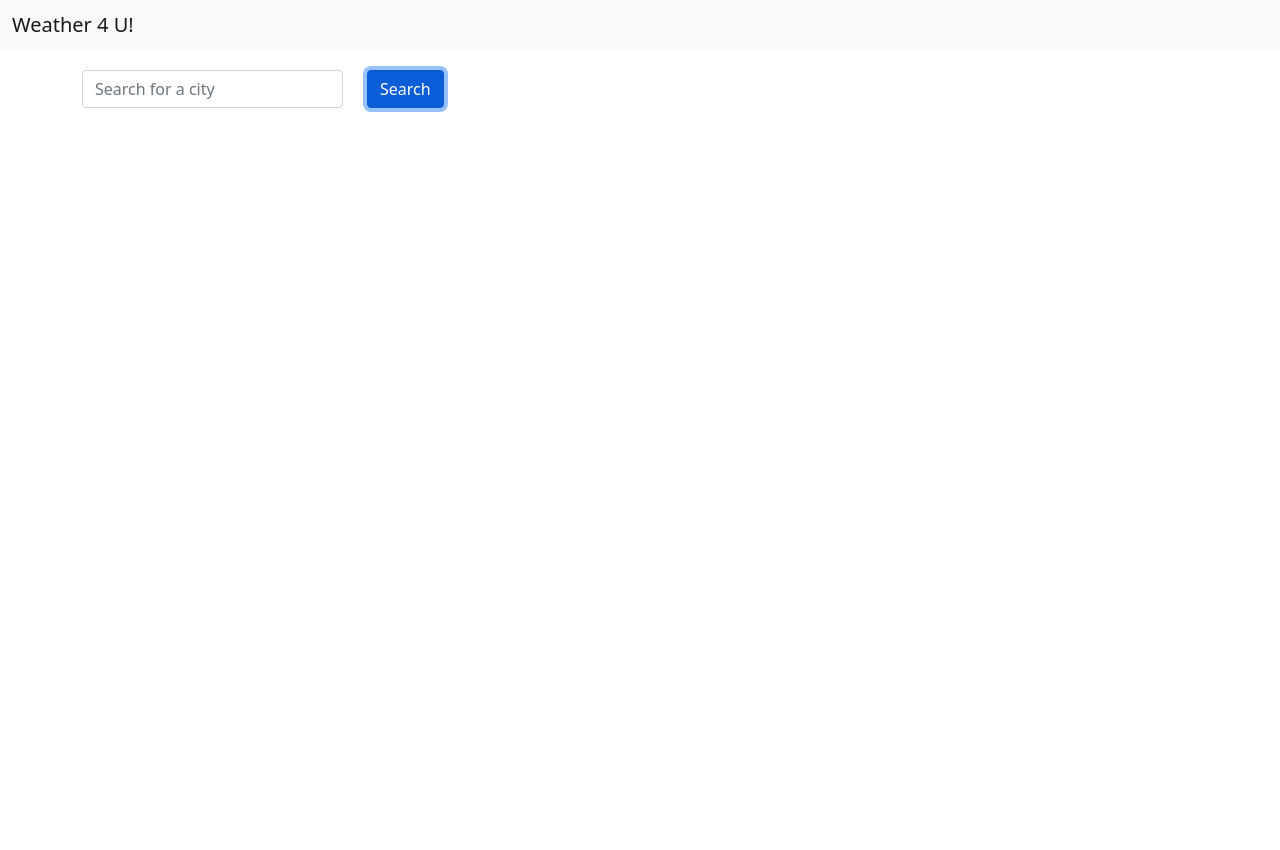
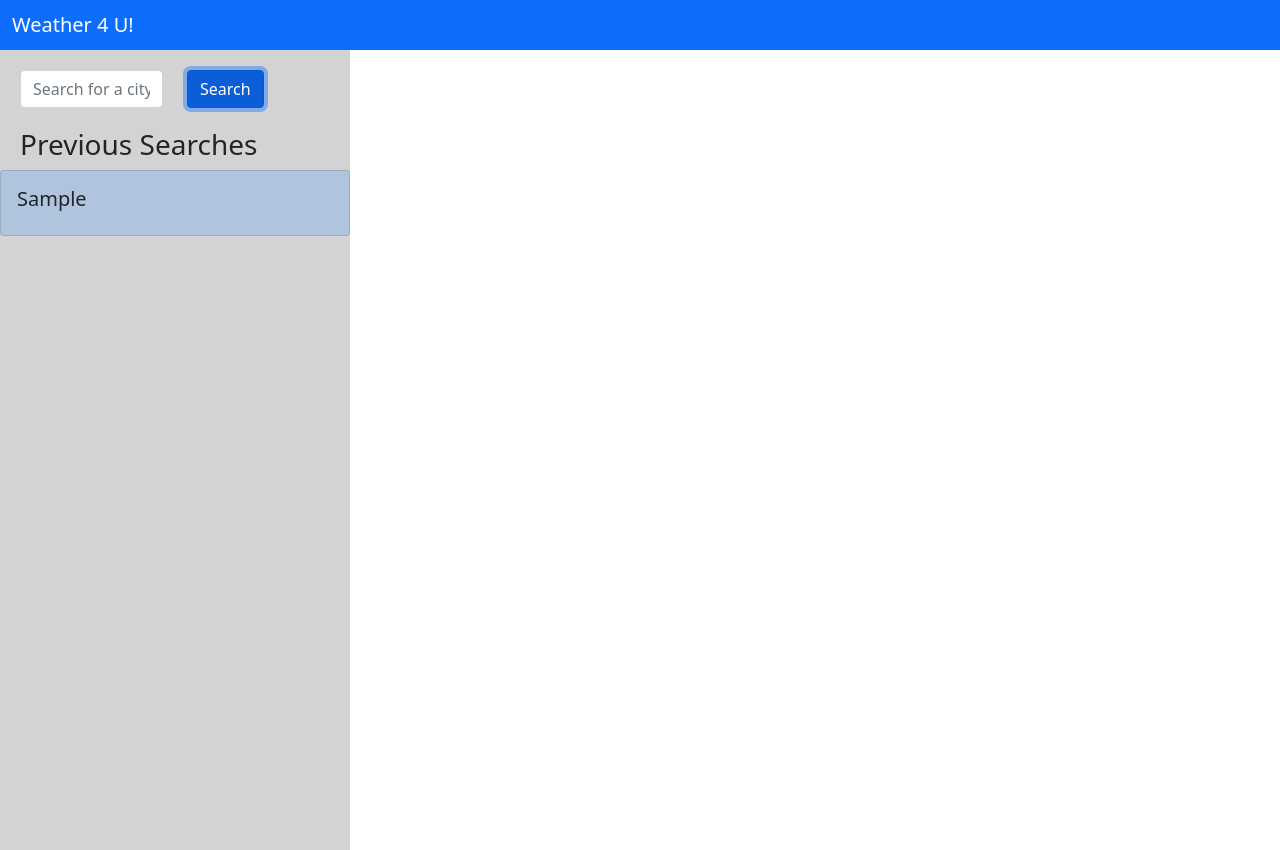
Before and after one commit to acbewley/weather-4-u, a plain HTML site: page index.html in a window 1280 px wide. Both pictures are taken after typing "Sample" into the empty fields and a click on the button "Search". Before the commit the page ends 800 px from the top, so only its background shows below. Drawn offline with nearby package versions, Linux system fonts and the light colour scheme; no server answers.

Commit message:
added sidebar and previous search functionality

```diff
--- a/assets/script.js
+++ b/assets/script.js
@@ -1,13 +1,40 @@
 $(document).ready(function () {
-    $("#search").on("click", function () {
-        var city = $("#city-name").val();
-        $("#city-name").val("");
-        var queryURL = "https://api.openweathermap.org/data/2.5/weather?q=" + city + "&appid=c1ba9a1d8d332b1ef324e57e7f47dbdf"
+    var city;
+    var prevSearch = [];
+    function writePrev() {
+        $("#prev-search").html("<li id='new-card-here'></li>");
+        var storedSearch = JSON.parse(localStorage.getItem("cities"));
+        if (storedSearch != null) {
+            prevSearch = storedSearch;
+        }
+        prevSearch.reverse();
+        for (i = 0; i < prevSearch.length; i++) {
+            var newCard = "<li><div class='card'><div class='card-body'><h5>" + prevSearch[i] + "</h5></div></div></li>";
+            var newCardHere = $("#new-card-here");
+            newCardHere.prepend(newCard);
+        };
+    };
+    function searchCity() {
+        var queryURL = "https://api.openweathermap.org/data/2.5/weather?q=" + city + "&appid=c1ba9a1d8d332b1ef324e57e7f47dbdf";
         $.ajax({
             url: queryURL,
             type: "GET"
         }).then(function (res) {
-            console.log(res)
+            console.log(res);
         });
+    };
+    $("#search").on("click", function () {
+        city = $("#city-name").val();
+        searchCity();
+        $("#city-name").val("");
+        prevSearch.unshift(city);
+        localStorage.setItem("cities", JSON.stringify(prevSearch));
+        writePrev();
     });
+
+    $(document).on("click", ".card", function () {
+        city = $(this).text().trim();
+        searchCity();
+    });
+    writePrev();
 });
--- a/assets/style.css
+++ b/assets/style.css
@@ -1,3 +1,25 @@
-header {
-    padding-bottom: 20px;
+.wrapper {
+    display: flex;
+    align-items: stretch;
+    height: 100%;
 }
+
+#sidebar {
+    background: lightgray;
+    min-width: 350px;
+    max-width: 350px;
+    min-height: 100vh;
+}
+
+.row {
+    padding: 20px;
+}
+
+.card {
+    text-transform: capitalize;
+    background: lightsteelblue;
+}
+
+.sidebar-header {
+    padding-left: 20px;
+}
--- a/index.html
+++ b/index.html
@@ -15,21 +15,28 @@
 
 <body>
     <header>
-        <nav class="navbar navbar-light bg-light">
+        <nav class="navbar navbar-dark bg-primary">
             <div class="container-fluid">
                 <span class="navbar-brand mb-0 h1">Weather 4 U!</span>
             </div>
         </nav>
     </header>
-    <div class="container">
-        <div class="row">
-            <div class="col-3">
-                <input id="city-name" type="text" class="form-control" placeholder="Search for a city" aria-label="First name">
+    <div class="wrapper">
+        <nav id="sidebar">
+            <div class="row">
+                <div class="col">
+                    <input id="city-name" type="text" class="form-control" placeholder="Search for a city"
+                        aria-label="First name">
+                </div>
+                <div class="col">
+                    <button id="search" type="button" class="btn btn-primary">Search</button>
+                </div>
             </div>
-            <div class="col">
-                <button id="search" type="button" class="btn btn-primary">Search</button>
-            </div>
-        </div>
+            <h3 class="sidebar-header">Previous Searches</h3>
+            <ul id="prev-search" class="list-unstyled components">
+                <li id="new-card-here"></li>
+            </ul>
+        </nav>
     </div>
     <script src="https://code.jquery.com/jquery-3.5.1.min.js"
         integrity="sha256-9/aliU8dGd2tb6OSsuzixeV4y/faTqgFtohetphbbj0=" crossorigin="anonymous"></script>
```
